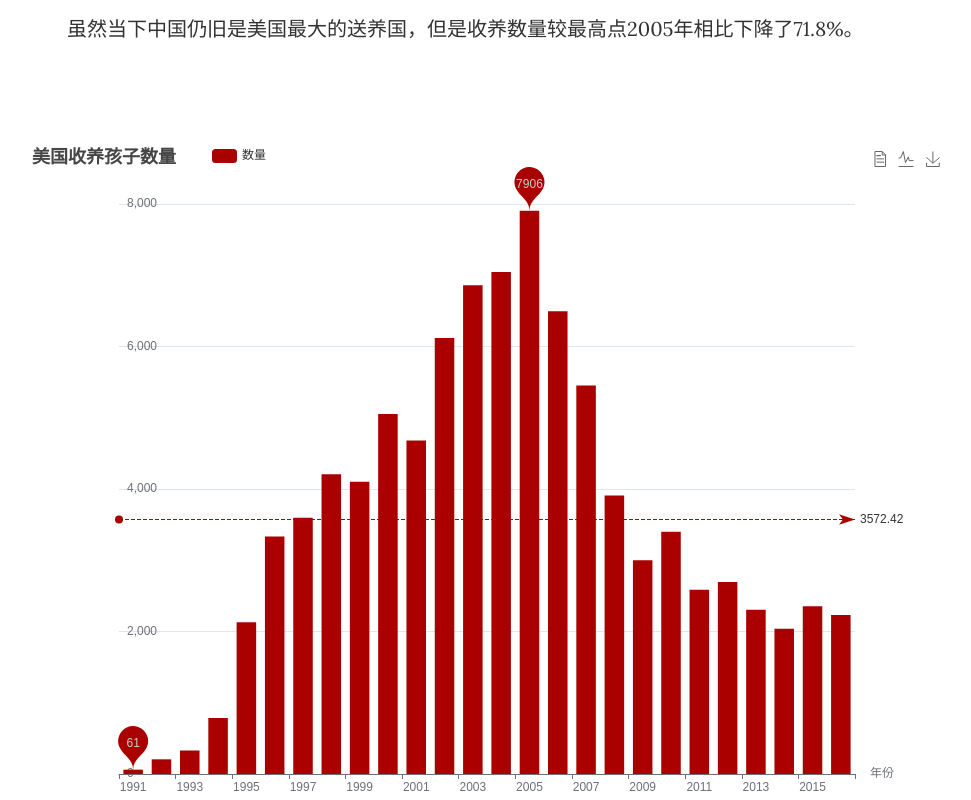
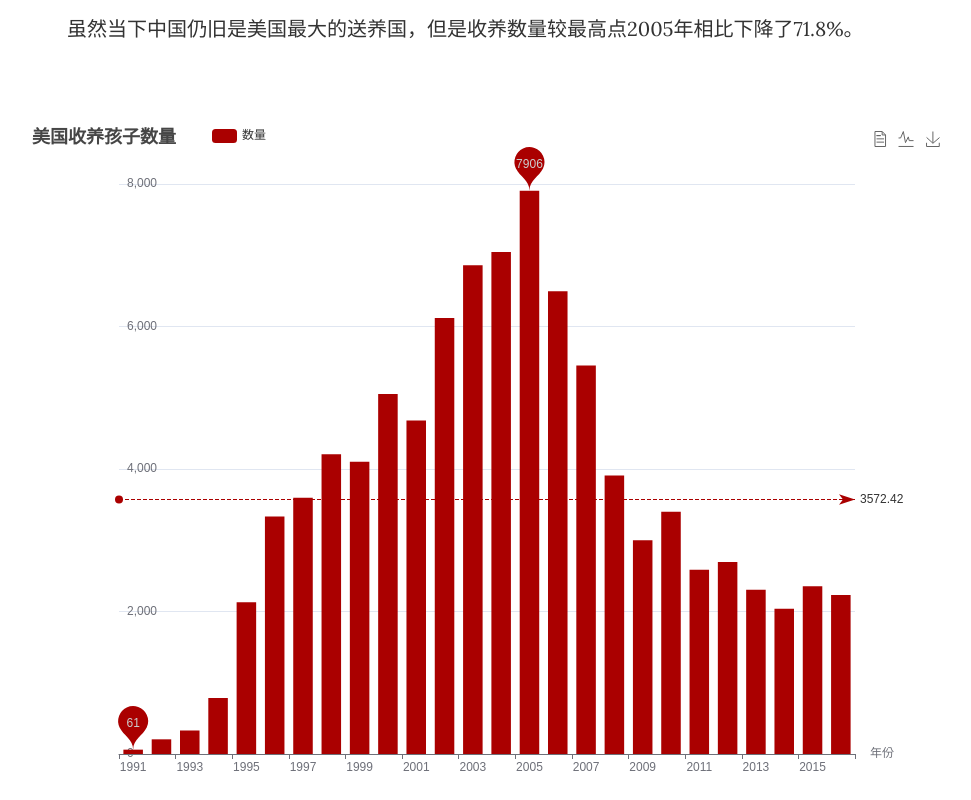
Before and after one commit to lyrtclouds/lyrtclouds.github.io, a plain HTML site: page index.html in a window 1280 px wide. Shown: the part 2660-3460 px from the top of the page, without its empty margins (153-1124 px from the left). Drawn offline with nearby package versions, Linux system fonts and the light colour scheme.

Commit message:
Update index.html

```diff
--- a/index.html
+++ b/index.html
@@ -23,7 +23,7 @@
     <script src="orphan/js/echarts.js"></script>
     <style>
         #number {
-            margin-top: 5em;
+            margin-top: 4em;
         }
 
         p {
```
